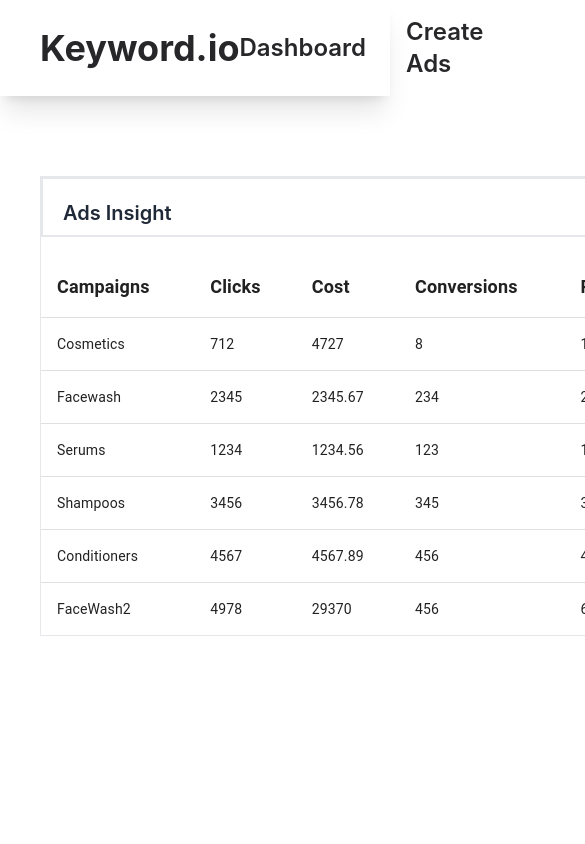
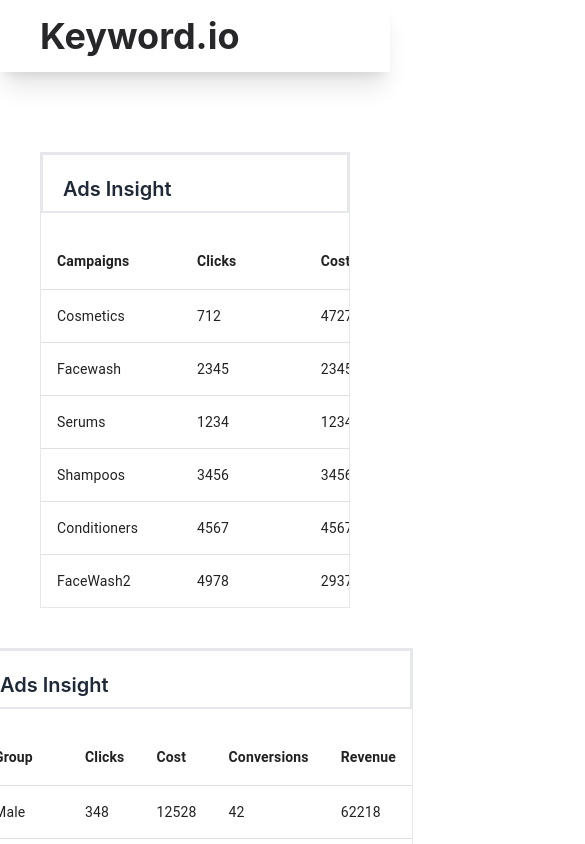
Before and after one commit to Dhanasaitholeti/assignment-keywordio, a React (Vite) app: page / in a window 390 px wide. Shown: the top 844 px of the page, 585 px wide, since content can reach past the window. Built offline with nearby package versions, Linux system fonts and the light colour scheme.

Commit message:
added responsive ness to the Adinsights Table

```diff
--- a/src/components/AdInsights.tsx
+++ b/src/components/AdInsights.tsx
@@ -5,6 +5,7 @@ import {
   TableHead,
   TableRow,
   TableCell,
+  Grid,
 } from "@mui/material";
 import { AdsData } from "../configs/adsData";
 
@@ -12,7 +13,7 @@ const AdInsights = () => {
   const Adkeys = Object.keys(AdsData[0]);
 
   return (
-    <div className="border border-gray-200 flex flex-col gap-5">
+    <div className="border border-gray-200 flex flex-col gap-5 w-[100%] lg:w-[50%]">
       <div className="p-5 pb-2 text-xl font-semibold border-2 border-b-gray-200 text-gray-800">
         <p>Ads Insight</p>
       </div>
@@ -22,7 +23,9 @@ const AdInsights = () => {
             <TableRow>
               {Adkeys.map((each) => (
                 <TableCell>
-                  <p className="font-bold text-lg">{each}</p>
+                  <p className="font-bold text-md lg:text-lg overflow-x-hidden">
+                    {each}
+                  </p>
                 </TableCell>
               ))}
             </TableRow>
@@ -33,13 +36,14 @@ const AdInsights = () => {
                 key={row.Campaigns}
                 sx={{ "&:last-child td, &:last-child th": { border: 0 } }}
               >
-                <TableCell component="th" scope="row">
+                <TableCell sx={{ width: 100 }} component="th" scope="row">
                   {row.Campaigns}
                 </TableCell>
-                <TableCell>{row.Clicks}</TableCell>
-                <TableCell>{row.Cost}</TableCell>
-                <TableCell>{row.Conversions}</TableCell>
-                <TableCell>{row.Revenue}</TableCell>
+
+                <TableCell sx={{ width: 100 }}>{row.Clicks}</TableCell>
+                <TableCell sx={{ width: 100 }}>{row.Cost}</TableCell>
+                <TableCell sx={{ width: 100 }}>{row.Conversions}</TableCell>
+                <TableCell sx={{ width: 100 }}>{row.Revenue}</TableCell>
               </TableRow>
             ))}
           </TableBody>
@@ -50,3 +54,60 @@ const AdInsights = () => {
 };
 
 export default AdInsights;
+
+// import {
+//   TableContainer,
+//   Table,
+//   TableBody,
+//   TableHead,
+//   TableRow,
+//   TableCell,
+//   Grid,
+// } from "@mui/material";
+// import { AdsData } from "../configs/adsData";
+
+// const AdInsights = () => {
+//   const Adkeys = Object.keys(AdsData[0]);
+
+//   return (
+//     <div className="border border-gray-200 flex flex-col gap-5">
+//       <div className="p-5 pb-2 text-xl font-semibold border-2 border-b-gray-200 text-gray-800">
+//         <p>Ads Insight</p>
+//       </div>
+//       // Wrap your TableContainer inside a Grid item
+//       <Grid item xs={12} md={8}>
+//         <TableContainer>
+//           <Table sx={{ minWidth: 650 }} aria-label="simple table">
+//             <TableHead>
+//               <TableRow>
+//                 {Adkeys.map((each) => (
+//                   <TableCell>
+//                     <p className="font-bold text-md lg:text-lg">{each}</p>
+//                   </TableCell>
+//                 ))}
+//               </TableRow>
+//             </TableHead>
+//             <TableBody>
+//               {AdsData.map((row) => (
+//                 <TableRow
+//                   key={row.Campaigns}
+//                   sx={{ "&:last-child td, &:last-child th": { border: 0 } }}
+//                 >
+//                   <TableCell component="th" scope="row">
+//                     {row.Campaigns}
+//                   </TableCell>
+//                   <TableCell>{row.Clicks}</TableCell>
+//                   <TableCell>{row.Cost}</TableCell>
+//                   <TableCell>{row.Conversions}</TableCell>
+//                   <TableCell>{row.Revenue}</TableCell>
+//                 </TableRow>
+//               ))}
+//             </TableBody>
+//           </Table>
+//         </TableContainer>
+//       </Grid>
+//     </div>
+//   );
+// };
+
+// export default AdInsights;
--- a/src/components/Navbar.tsx
+++ b/src/components/Navbar.tsx
@@ -6,7 +6,7 @@ const Navbar = () => {
         <div>
           <h1 className="text-4xl font-bold">Keyword.io</h1>
         </div>
-        <div className="text-2xl font-semibold flex items-center justify-center gap-10">
+        <div className="text-2xl font-semibold hidden md:flex items-center justify-center gap-10 ">
           <Link to="/">Dashboard</Link>
           <Link to="/create-ad">Create Ads</Link>
         </div>
--- a/src/components/Tablestats.tsx
+++ b/src/components/Tablestats.tsx
@@ -12,13 +12,13 @@ const TableStats = () => {
   const Adkeys = Object.keys(AdsMetrics[0]);
   return (
     <>
-      <TableContainer>
-        <Table sx={{ minWidth: 650 }} aria-label="simple table">
+      <TableContainer className="min-w-[300px]">
+        <Table sx={{ minWidth: 350 }} aria-label="simple table">
           <TableHead>
             <TableRow>
               {Adkeys.map((each) => (
                 <TableCell>
-                  <p className="font-bold text-lg"> {each}</p>
+                  <p className="font-bold text-md lg:text-lg"> {each}</p>
                 </TableCell>
               ))}
             </TableRow>
@@ -29,7 +29,10 @@ const TableStats = () => {
                 key={row.Group}
                 sx={{ "&:last-child td, &:last-child th": { border: 0 } }}
               >
-                <TableCell component="th" scope="row">
+                <TableCell
+                  component="th"
+                  scope="row"
+                >
                   {row.Group}
                 </TableCell>
                 <TableCell>{row.Clicks}</TableCell>
--- a/src/pages/Dashboard.tsx
+++ b/src/pages/Dashboard.tsx
@@ -4,7 +4,7 @@ import AdMetrics from "../components/AdMetrics";
 const Dashboard = () => {
   return (
     <>
-      <main className="container mx-auto py-10 flex items-center justify-between gap-20">
+      <main className="container w-full mx-auto py-10 flex flex-col lg:flex-row items-center justify-between gap-10">
         <AdInsights />
         <AdMetrics />
       </main>
```
